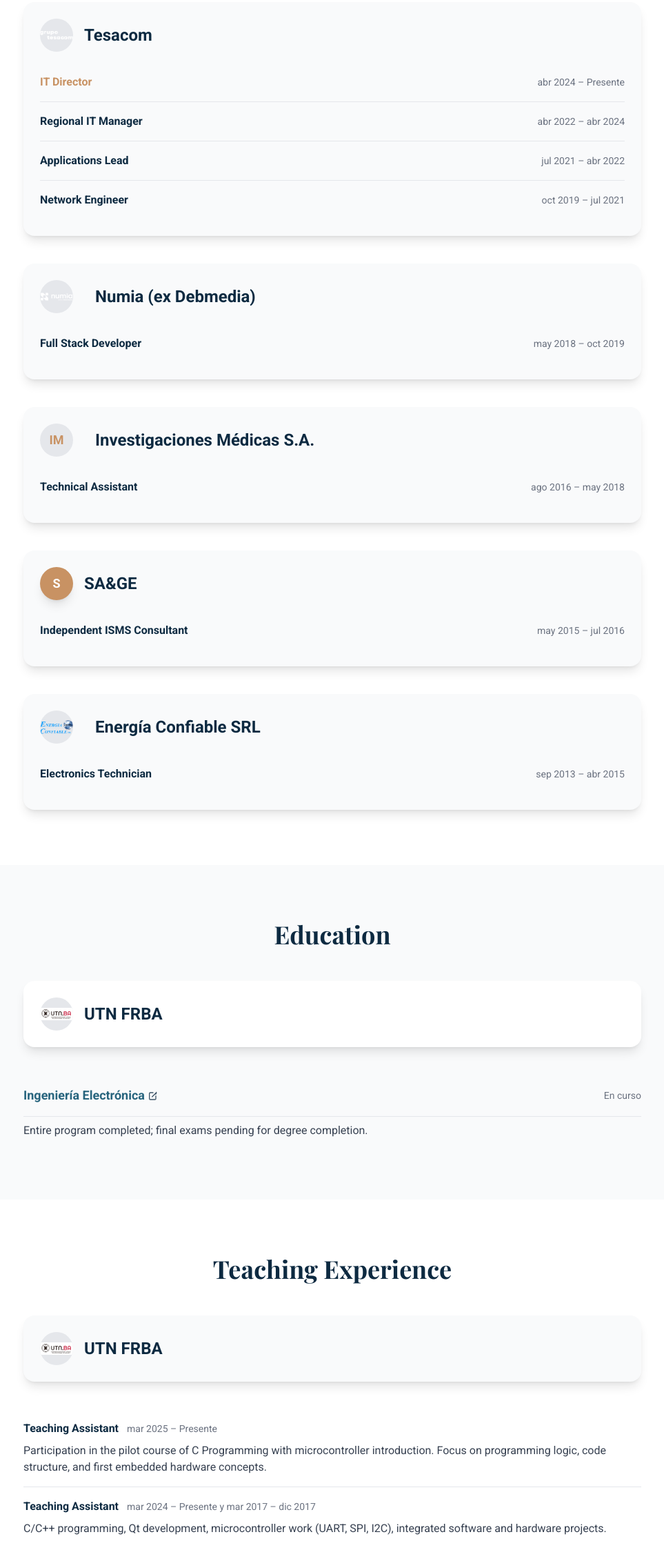
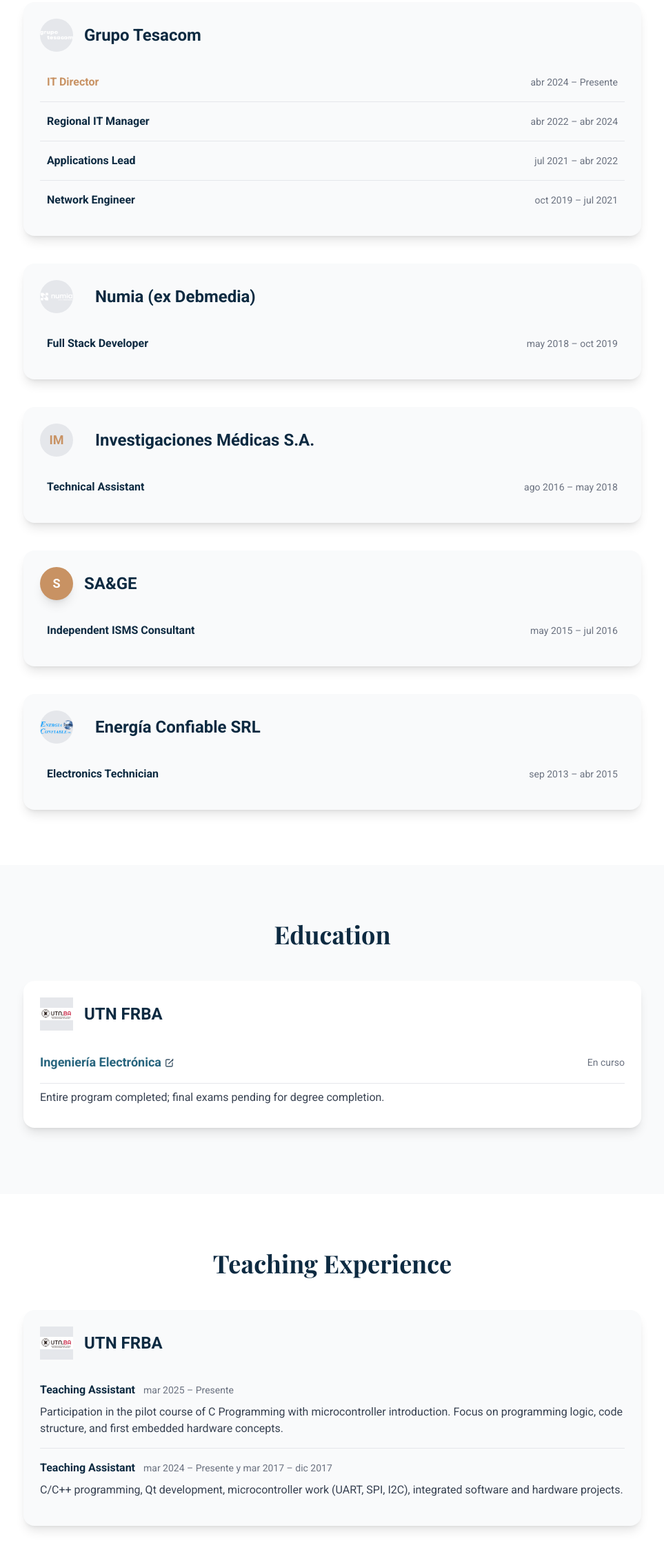
Before and after one commit to matnalopez2/matnalopez2.github.io, a plain HTML site: page index.html in a window 1280 px wide. Shown: the part 1730-3977 px from the top of the page at 69% size, without its empty margins (158-1121 px from the left). Drawn offline with nearby package versions, Linux system fonts and the light colour scheme.

Commit message:
Fix paddings

```diff
--- a/index.html
+++ b/index.html
@@ -244,7 +244,7 @@
                                 <img src="logos/tesacom.png" alt="Tesacom" onerror="this.style.display='none';this.parentNode.innerHTML='<span class=\'text-highlight font-bold text-lg\'>GT</span>';" class="object-contain w-full h-full" />
                             </div>
                             <div class="flex-1 flex items-center">
-                                <span class="text-2xl font-semibold text-primary-dark">Tesacom</span>
+                                <span class="text-2xl font-semibold text-primary-dark">Grupo Tesacom</span>
                                 <a href="https://tesacom.net" target="_blank" rel="noopener noreferrer" class="ml-2 group relative">
                                     <svg class="w-5 h-5 text-primary-dark opacity-0 group-hover:opacity-100 transition-opacity duration-200" fill="none" stroke="currentColor" viewBox="0 0 24 24">
                                         <path stroke-linecap="round" stroke-linejoin="round" stroke-width="2" d="M18 13v6a2 2 0 0 1-2 2H6a2 2 0 0 1-2-2V8a2 2 0 0 1 2-2h6m7-1V7a2 2 0 0 1-2 2h-1m3-3l-9 9"></path>
@@ -253,28 +253,28 @@
                             </div>
                         </div>
                         <div class="divide-y divide-gray-200">
-                            <div class="exp-card cursor-pointer py-4 transition-all duration-300 hover:bg-gray-100" data-detail="exp-1-detail">
+                            <div class="exp-card cursor-pointer py-4 p-[10px] transition-all duration-300 hover:bg-gray-100" data-detail="exp-1-detail">
                                 <div class="flex justify-between items-center">
                                     <span class="font-semibold text-highlight" data-lang="exp-1-title">Director de TI</span>
                                     <span class="text-sm text-gray-500">abr 2024 – Presente</span>
                                 </div>
                                 <div class="exp-detail hidden mt-2 text-gray-700" id="exp-1-detail" data-lang="exp-1-detail"></div>
                             </div>
-                            <div class="exp-card cursor-pointer py-4 transition-all duration-300 hover:bg-gray-100" data-detail="exp-2-detail">
+                            <div class="exp-card cursor-pointer py-4 p-[10px] transition-all duration-300 hover:bg-gray-100" data-detail="exp-2-detail">
                                 <div class="flex justify-between items-center">
                                     <span class="font-semibold text-primary-dark" data-lang="exp-2-title">Gerente Regional de TI</span>
                                     <span class="text-sm text-gray-500">abr 2022 – abr 2024</span>
                                 </div>
                                 <div class="exp-detail hidden mt-2 text-gray-700" id="exp-2-detail" data-lang="exp-2-detail"></div>
                             </div>
-                            <div class="exp-card cursor-pointer py-4 transition-all duration-300 hover:bg-gray-100" data-detail="exp-3-detail">
+                            <div class="exp-card cursor-pointer py-4 p-[10px] transition-all duration-300 hover:bg-gray-100" data-detail="exp-3-detail">
                                 <div class="flex justify-between items-center">
                                     <span class="font-semibold text-primary-dark" data-lang="exp-3-title">Líder de Aplicaciones</span>
                                     <span class="text-sm text-gray-500">jul 2021 – abr 2022</span>
                                 </div>
                                 <div class="exp-detail hidden mt-2 text-gray-700" id="exp-3-detail" data-lang="exp-3-detail"></div>
                             </div>
-                            <div class="exp-card cursor-pointer py-4 transition-all duration-300 hover:bg-gray-100" data-detail="exp-4-detail">
+                            <div class="exp-card cursor-pointer py-4 p-[10px] transition-all duration-300 hover:bg-gray-100" data-detail="exp-4-detail">
                                 <div class="flex justify-between items-center">
                                     <span class="font-semibold text-primary-dark" data-lang="exp-4-title">Ingeniero de Redes</span>
                                     <span class="text-sm text-gray-500">oct 2019 – jul 2021</span>
@@ -293,7 +293,7 @@
                             <span class="ml-4 text-2xl font-semibold text-primary-dark">Numia (ex Debmedia)</span>
                         </div>
                         <div class="divide-y divide-gray-200">
-                            <div class="exp-card cursor-pointer py-4 transition-all duration-300 hover:bg-gray-100" data-detail="exp-5-detail">
+                            <div class="exp-card cursor-pointer py-4 p-[10px] transition-all duration-300 hover:bg-gray-100" data-detail="exp-5-detail">
                                 <div class="flex justify-between items-center">
                                     <span class="font-semibold text-primary-dark" data-lang="exp-5-title">Desarrollador Full Stack</span>
                                     <span class="text-sm text-gray-500">may 2018 – oct 2019</span>
@@ -311,7 +311,7 @@
                             <span class="ml-4 text-2xl font-semibold text-primary-dark">Investigaciones Médicas S.A.</span>
                         </div>
                         <div class="divide-y divide-gray-200">
-                            <div class="exp-card cursor-pointer py-4 transition-all duration-300 hover:bg-gray-100" data-detail="exp-6-detail">
+                            <div class="exp-card cursor-pointer py-4 p-[10px] transition-all duration-300 hover:bg-gray-100" data-detail="exp-6-detail">
                                 <div class="flex justify-between items-center">
                                     <span class="font-semibold text-primary-dark" data-lang="exp-6-title">Asistente Técnico</span>
                                     <span class="text-sm text-gray-500">ago 2016 – may 2018</span>
@@ -327,7 +327,7 @@
                             <span class="ml-4 text-2xl font-semibold text-primary-dark">SA&GE</span>
                         </div>
                         <div class="divide-y divide-gray-200">
-                            <div class="exp-card cursor-pointer py-4 transition-all duration-300 hover:bg-gray-100" data-detail="exp-7-detail">
+                            <div class="exp-card cursor-pointer py-4 p-[10px] transition-all duration-300 hover:bg-gray-100" data-detail="exp-7-detail">
                                 <div class="flex justify-between items-center">
                                     <span class="font-semibold text-primary-dark" data-lang="exp-7-title">Asesor independiente de SySO</span>
                                     <span class="text-sm text-gray-500">may 2015 – jul 2016</span>
@@ -345,7 +345,7 @@
                             <span class="ml-4 text-2xl font-semibold text-primary-dark">Energía Confiable SRL</span>
                         </div>
                         <div class="divide-y divide-gray-200">
-                            <div class="exp-card cursor-pointer py-4 transition-all duration-300 hover:bg-gray-100" data-detail="exp-8-detail">
+                            <div class="exp-card cursor-pointer py-4 p-[10px] transition-all duration-300 hover:bg-gray-100" data-detail="exp-8-detail">
                                 <div class="flex justify-between items-center">
                                     <span class="font-semibold text-primary-dark" data-lang="exp-8-title">Técnico Electrónico</span>
                                     <span class="text-sm text-gray-500">sep 2013 – abr 2015</span>
@@ -362,18 +362,12 @@
             <div class="container mx-auto px-4">
                 <h2 data-lang="education-title" class="text-4xl font-bold text-primary-dark mb-12 text-center">Formación Académica</h2>
                 <div class="max-w-4xl mx-auto space-y-10">
-                    <div class="bg-white rounded-2xl shadow-lg p-6 flex items-center mb-4">
-                        <div class="w-12 h-12 flex-shrink-0 flex items-center justify-center rounded-full bg-gray-200 overflow-hidden mr-4">
-                            <img src="logos/utnfrba.png" alt="UTN FRBA" onerror="this.style.display='none';this.parentNode.innerHTML='<span class=\'text-highlight font-bold text-lg\'>UTN</span>';" class="object-contain w-full h-full" />
+                    <div class="bg-white rounded-2xl shadow-lg p-6 mb-4">
+                        <div class="flex items-center mb-4">
+                            <div class="w-12 h-12 flex-shrink-0 flex items-center justify-center bg-gray-200 mr-4">
+                                <img src="logos/utnfrba.png" alt="UTN FRBA" onerror='this.style.display="none";this.parentNode.innerHTML="<span class=\"text-highlight font-bold text-lg\">UTN</span>";' class="object-contain w-full h-full" />
                             </div>
-                        <div class="flex-1 flex items-center">
                             <span class="text-2xl font-semibold text-primary-dark">UTN FRBA</span>
-                            <a href="https://frba.utn.edu.ar/" target="_blank" rel="noopener noreferrer" class="ml-2 group relative">
-                                <svg class="w-5 h-5 text-primary-dark opacity-0 group-hover:opacity-100 transition-opacity duration-200" fill="none" stroke="currentColor" viewBox="0 0 24 24">
-                                    <path stroke-linecap="round" stroke-linejoin="round" stroke-width="2" d="M18 13v6a2 2 0 0 1-2 2H6a2 2 0 0 1-2-2V8a2 2 0 0 1 2-2h6m7-1V7a2 2 0 0 1-2 2h-1m3-3l-9 9"></path>
-                                </svg>
-                            </a>
-                        </div>
                         </div>
                         <div class="divide-y divide-gray-200">
                             <div class="py-4 flex flex-col md:flex-row md:items-center md:justify-between">
@@ -391,24 +385,19 @@
                         </div>
                     </div>
                 </div>
+            </div>
         </section>
 
         <section id="docencia" class="py-20 bg-white">
             <div class="container mx-auto px-4">
                 <h2 data-lang="teaching-title" class="text-4xl font-bold text-primary-dark mb-12 text-center">Docencia</h2>
                 <div class="max-w-4xl mx-auto space-y-10">
-                    <div class="bg-gray-50 rounded-2xl shadow-lg p-6 flex items-center mb-4">
-                        <div class="w-12 h-12 flex-shrink-0 flex items-center justify-center rounded-full bg-gray-200 overflow-hidden mr-4">
-                            <img src="logos/utnfrba.png" alt="UTN FRBA" onerror="this.style.display='none';this.parentNode.innerHTML='<span class=\'text-highlight font-bold text-lg\'>UTN</span>';" class="object-contain w-full h-full" />
+                    <div class="bg-gray-50 rounded-2xl shadow-lg p-6 mb-4">
+                        <div class="flex items-center mb-4">
+                            <div class="w-12 h-12 flex-shrink-0 flex items-center justify-center bg-gray-200 mr-4">
+                                <img src="logos/utnfrba.png" alt="UTN FRBA" onerror='this.style.display="none";this.parentNode.innerHTML="<span class=\"text-highlight font-bold text-lg\">UTN</span>";' class="object-contain w-full h-full" />
                             </div>
-                        <div class="flex-1 flex items-center">
                             <span class="text-2xl font-semibold text-primary-dark">UTN FRBA</span>
-                            <a href="https://frba.utn.edu.ar/" target="_blank" rel="noopener noreferrer" class="ml-2 group relative">
-                                <svg class="w-5 h-5 text-primary-dark opacity-0 group-hover:opacity-100 transition-opacity duration-200" fill="none" stroke="currentColor" viewBox="0 0 24 24">
-                                    <path stroke-linecap="round" stroke-linejoin="round" stroke-width="2" d="M18 13v6a2 2 0 0 1-2 2H6a2 2 0 0 1-2-2V8a2 2 0 0 1 2-2h6m7-1V7a2 2 0 0 1-2 2h-1m3-3l-9 9"></path>
-                                </svg>
-                            </a>
-                        </div>
                         </div>
                         <div class="divide-y divide-gray-200">
                             <div class="py-4">
@@ -420,6 +409,7 @@
                                 <span class="font-semibold text-primary-dark" data-lang="teaching-2-title">Informática 2 - Auxiliar docente</span>
                                 <span class="text-sm text-gray-500 ml-2">mar 2024 – Presente y mar 2017 – dic 2017</span>
                                 <div class="mt-2 text-gray-700" data-lang="teaching-2-detail">Lenguaje C/C++, programación con Qt, trabajo con microcontroladores (UART, SPI, I2C), desarrollo de proyectos integradores en software y hardware.</div>
+                            </div>
                         </div>
                     </div>
                 </div>
```
Lines whose indentation alone changed are shown as unchanged.
